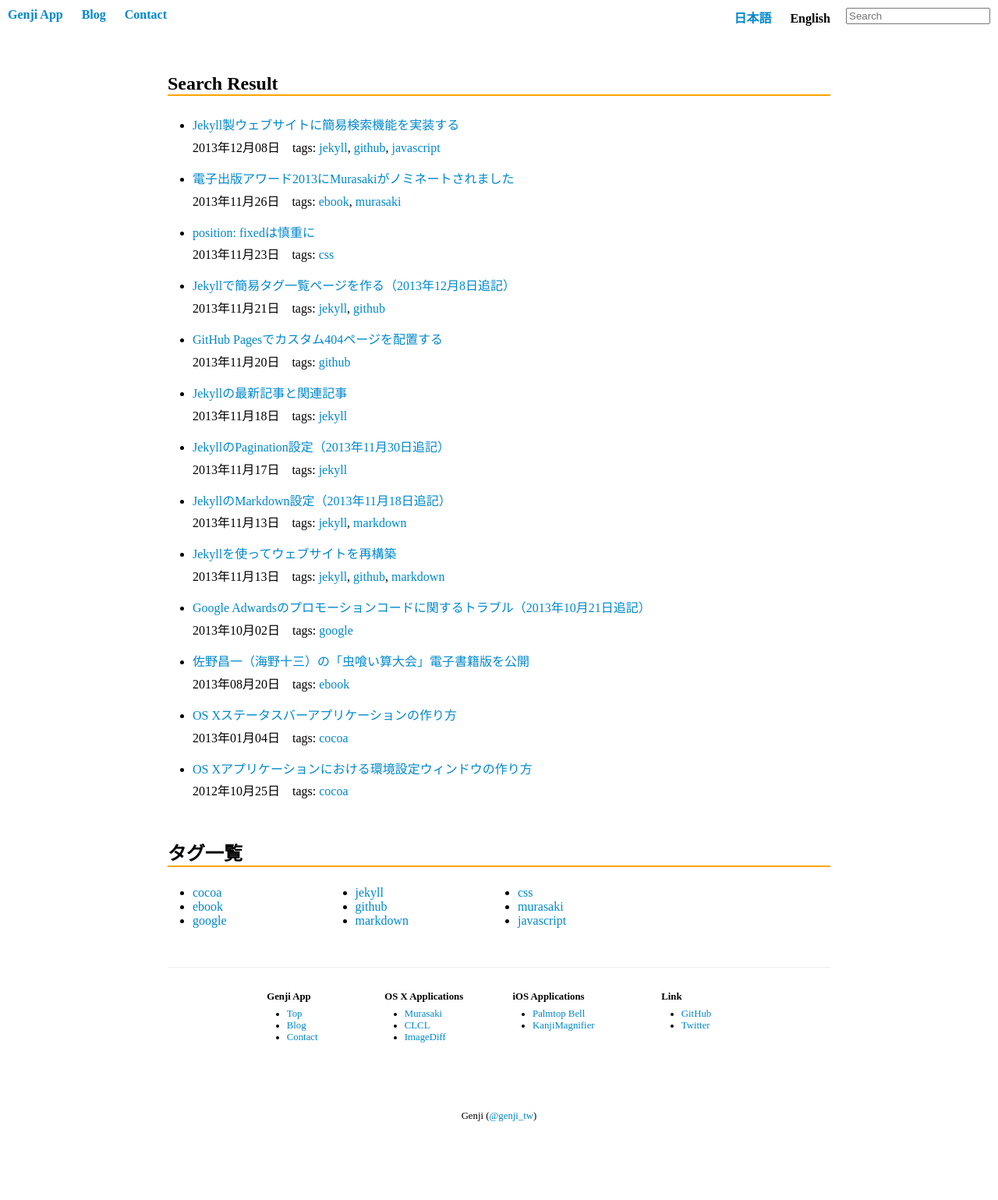
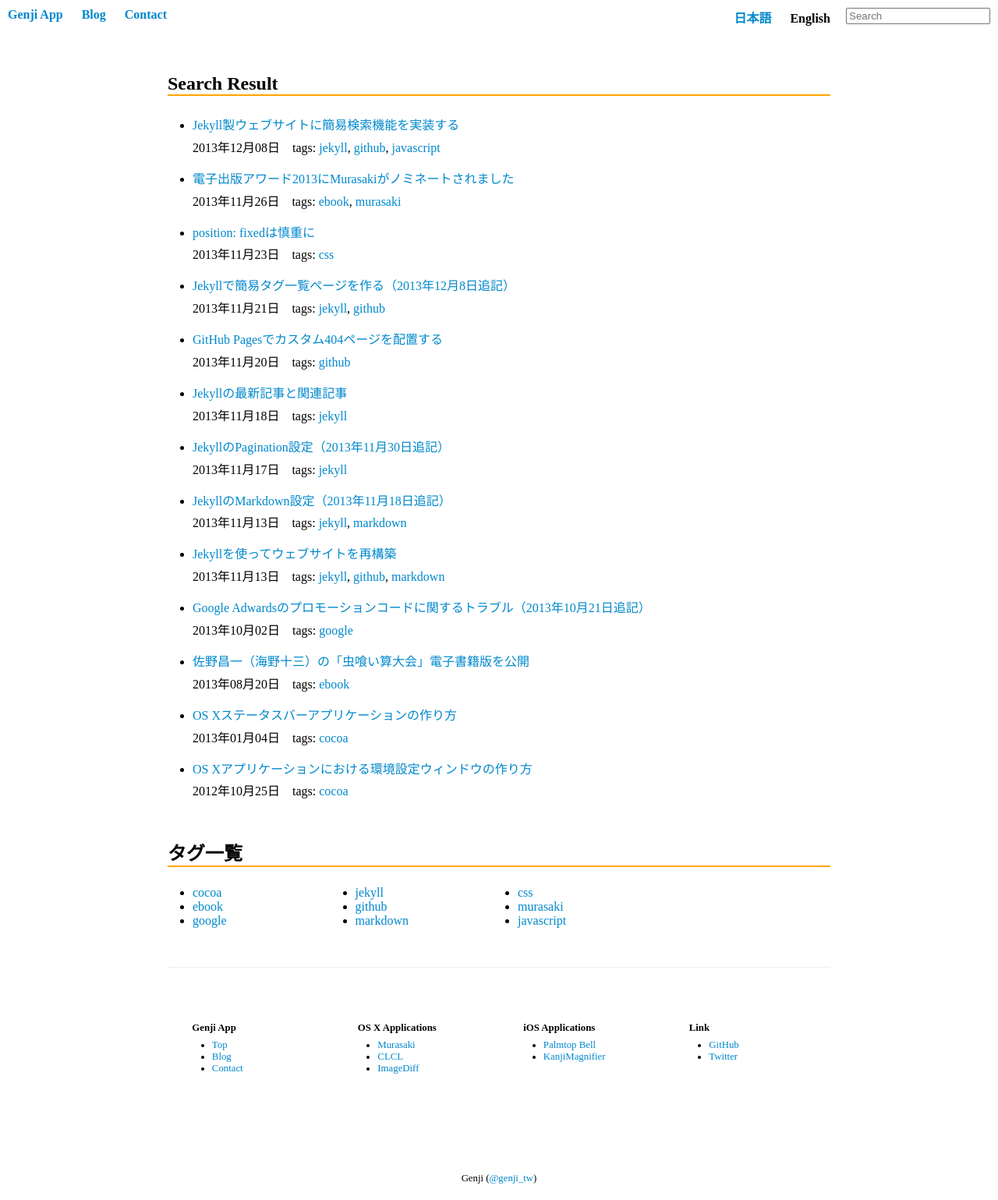
Before and after one commit to GenjiApp/genjiapp.github.io, a Jekyll site: the page built from search_en.html, in a window 1280 px wide. Shown: the whole page at 78% size. Built offline with Jekyll 4.4.1, drawn with Linux system fonts in a browser that asks for light colours; Markdown is read by kramdown in place of the engine named in the settings; before the commit the page ends 1459 px from its top, so only the background shows below that.

Commit message:
fix styles for footer

```diff
--- a/css/common.css
+++ b/css/common.css
@@ -98,20 +98,29 @@ footer {
 footer > div {
     padding-top: 20px;
     border-top: 1px solid #eee;
-    display: -webkit-box;
-    display: -moz-box;
-    display: -o-box;
-    display: -ms-box;
-    display: box;
-    -webkit-box-pack: center;
-    -moz-box-pack: center;
-    -o-box-pack: center;
-    -ms-box-pack: center;
-    box-pack: center;
+    display: -webkit-flex;
+    display: -moz-flex;
+    display: -o-flex;
+    display: -ms-flex;
+    display: flex;
+    -webkit-flex-wrap: wrap;
+    -moz-flex-wrap: wrap;
+    -o-flex-wrap: wrap;
+    -ms-flex-wrap: wrap;
+    flex-wrap: wrap;
+    -webkit-justify-content: space-around;
+    -moz-justify-content: space-around;
+    -o-justify-content: space-around;
+    -ms-justify-content: space-around;
+    justify-content: space-around;
 }
 
 footer > div > div {
-    margin: 10px 30px;
+    -webkit-flex-basis: 150px;
+    -moz-flex-basis: 150px;
+    -o-flex-basis: 150px;
+    -ms-flex-basis: 150px;
+    flex-basis: 150px;
 }
 
 footer div h2 {
```
